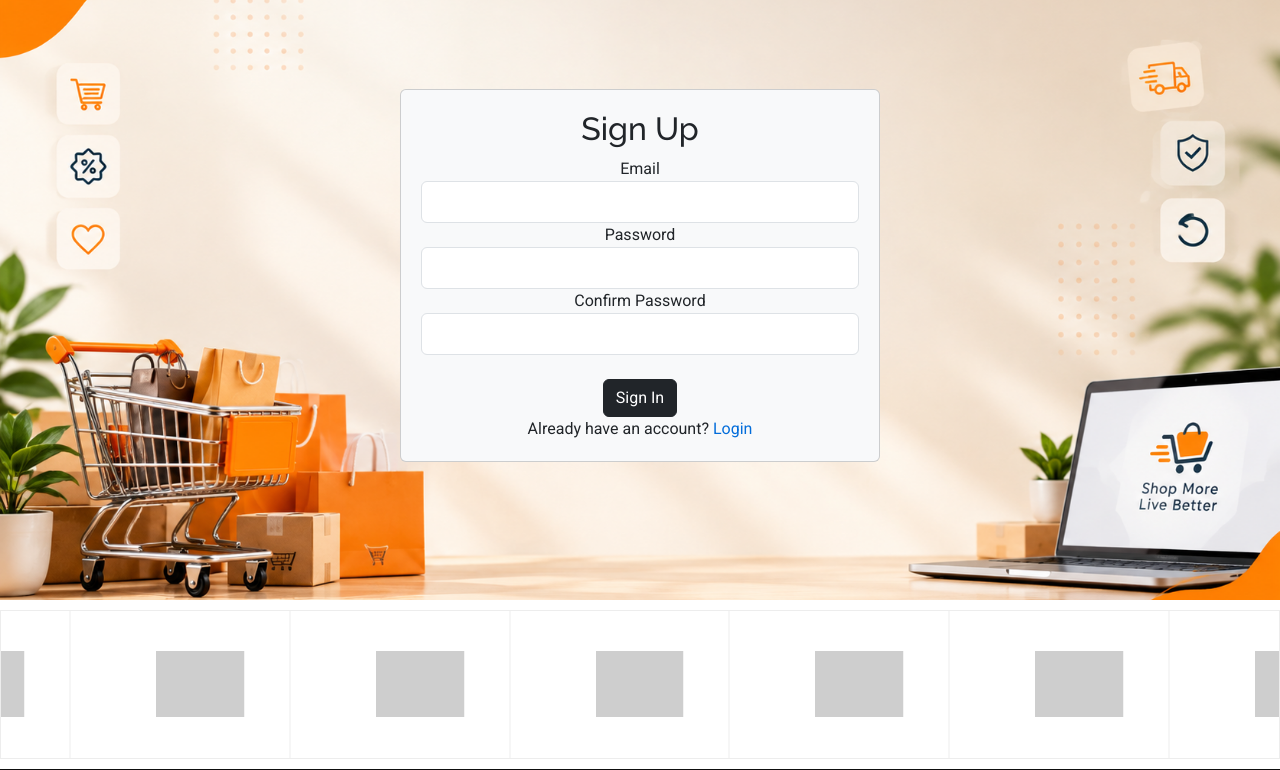
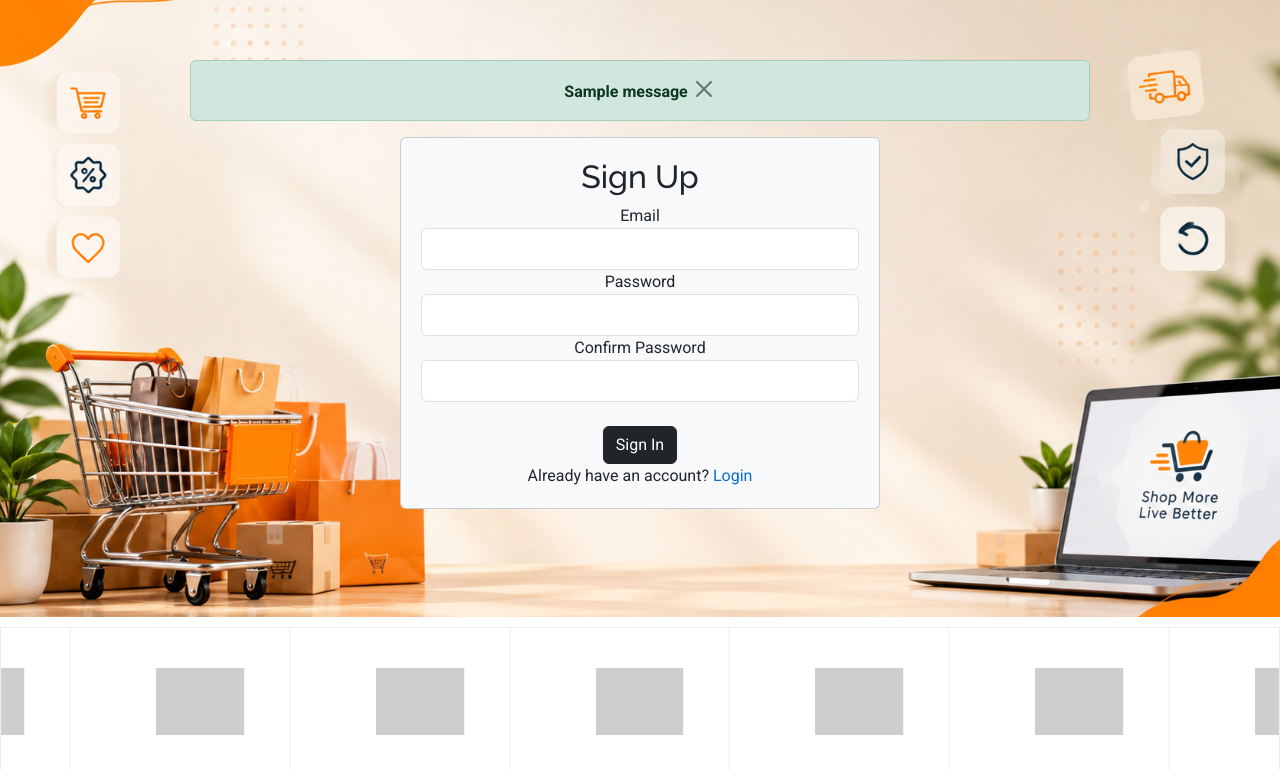
Before and after one commit to nishant-singh21/My-Shop-E-comm, a Django app: page /auth/signup/ in a window 1280 px wide. Shown: the part 86-856 px from the top of the page. Run offline with Django 5.2, Linux system fonts and the light colour scheme; one stand-in notice (Sample message) is shown; some libraries are stand-ins or nearby versions; grey boxes are pictures that could not be loaded.

Commit message:
alert messgaes will add on the web

```diff
--- a/Ecommerce/authcart/views.py
+++ b/Ecommerce/authcart/views.py
@@ -1,6 +1,8 @@
 from django.shortcuts import render, redirect ,HttpResponse
 
 from django.contrib.auth.models import User
+from django.contrib import messages
+
 
 def signup(request):
        if request.method=='POST':
@@ -8,12 +10,13 @@
             password=request.POST['pass1']
             confirm_password=request.POST['pass2']
             if password!=confirm_password:
-                return HttpResponse("Password and confirm password are not same! Please try again")
-                # return render (request, "authentication/signup.html")
+                messages.warning(request, "Passwords do not match!")
+                return render (request, "signup.html")
 
             try:
                  if User.objects.get(username=email):
-                      return HttpResponse("Email is already registered! Please try again")
+                      messages.error(request, "Email is already registered! Please try again")
+                      return render (request, "signup.html")
                     # return render (request, 'authentication/signup.html')
 
 
@@ -21,13 +24,14 @@
                  pass
             user= User.objects.create_user(email,email,password)
             user.save()
-            return HttpResponse("Your account has been successfully created! Please login to continue")
+            messages.success(request, "Your account has been successfully created! Please login to continue")
+            return redirect('auth/login')
 
-       return render (request, "authentication/signup.html")
+       return render (request, "signup.html")
 
 
 def handlelogin(request):
-    return render (request, "authentication/login.html")
+    return render (request, "login.html")
 
 def handlelogout(request):
-    return redirect ('/auth/login')
+    return redirect ('/login')
--- a/Ecommerce/static/assets/css/main.css
+++ b/Ecommerce/static/assets/css/main.css
@@ -812,7 +812,7 @@
    background-size: cover;
    background-position: center;
    background-repeat: no-repeat;
-    min-height: 600px; display: flex;
+    min-height: 550px; display: flex;
      align-items: center; }
 
 .hero-content {
--- a/Ecommerce/templates/base.html
+++ b/Ecommerce/templates/base.html
@@ -125,6 +125,8 @@
         <div class="hero-content text-center">
 
             {% block content %}
+
+
 
             {% endblock content %}
 
--- a/Ecommerce/templates/authentication/signup.html
+++ b/Ecommerce/templates/signup.html
@@ -1,6 +1,16 @@
 {% extends "base.html" %}
 {% block title %} Sign Up {% endblock title %}
 {% block content %}
+
+{% for message in messages %}
+    <div class="alert alert-{{ message.tags}}" aleret-dismissible fade show" role="alert">
+              <strong> {{message}}</strong>
+                <button type="button" class="btn-close" data-bs-dismiss="alert" aria-label="Close"></button>
+    </div>
+{% endfor %}
+
+
+
 
 <div class="card bg-light mb-5" style="max-width: 30rem; margin: auto; padding: 20px;">
 
```
Also changed, not shown: Ecommerce/Ecommerce/settings.py (+8 -0 lines), Ecommerce/templates/login.html (renamed from Ecommerce/templates/authentication/login.html), Ecommerce/templates/logout.html (renamed from Ecommerce/templates/authentication/logout.html).
